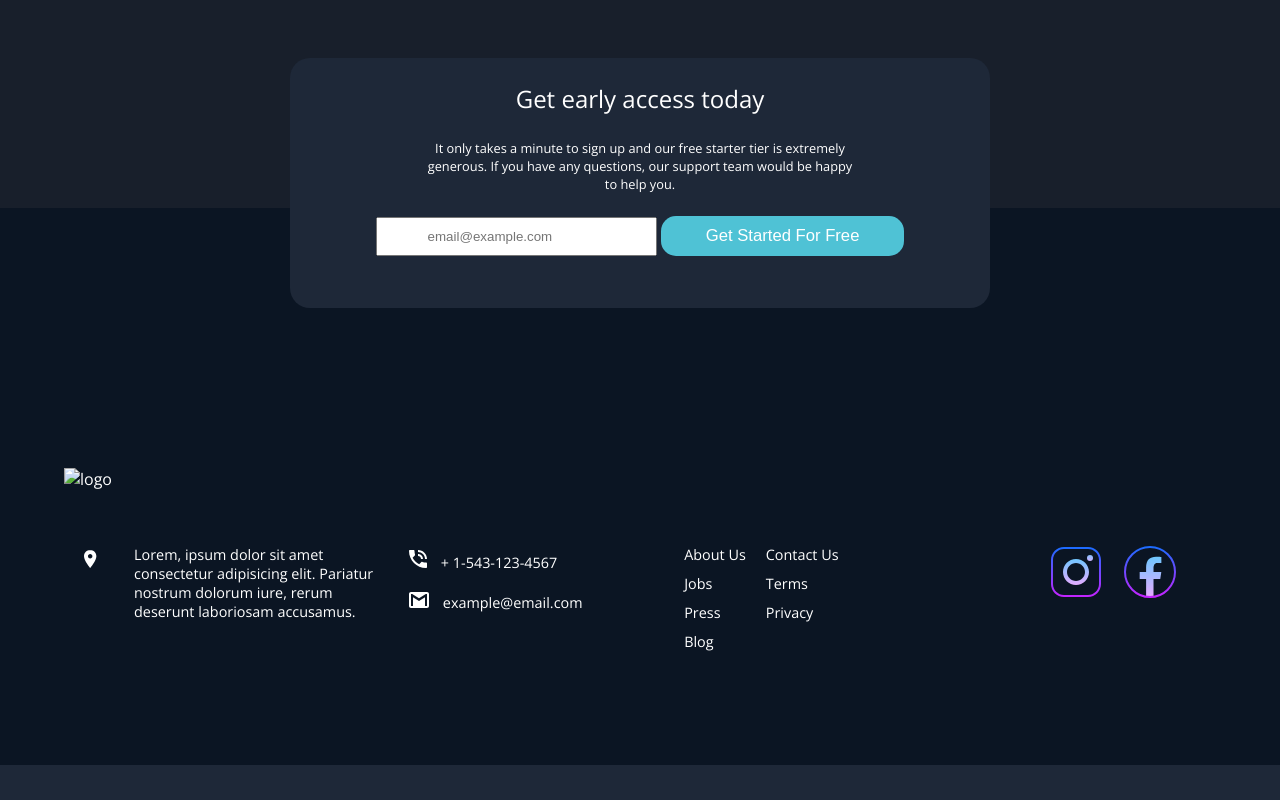
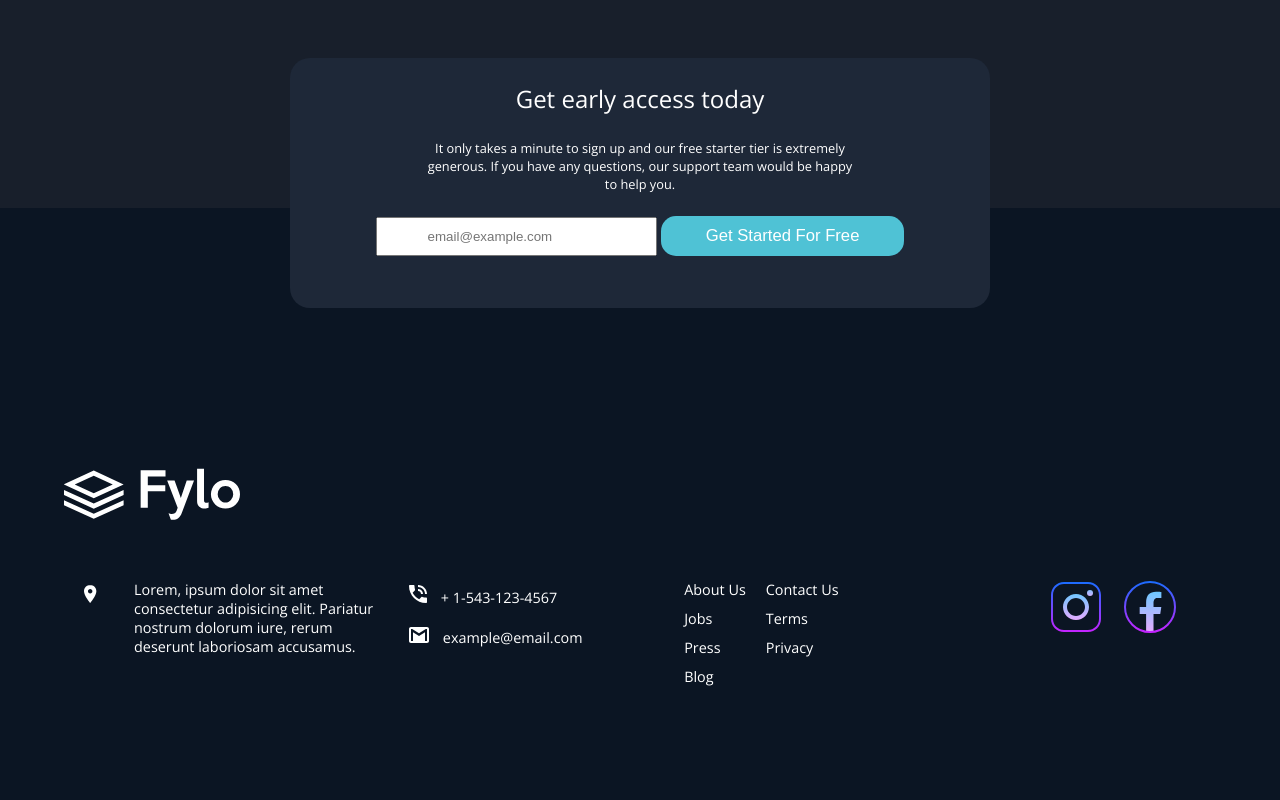
Before and after one commit to JoaoKremerDev/Fylo, a plain HTML site: page index.html in a window 1280 px wide. Shown: the part 2617-3417 px from the top of the page. Before the commit the page ends 3382 px from the top, so only its background shows below. Drawn offline with nearby package versions, Linux system fonts and the light colour scheme; the site is published under a folder, as on GitHub Pages, so addresses that start at the root find nothing.

Commit message:
finalizado OK

```diff
--- a/index.html
+++ b/index.html
@@ -7,7 +7,7 @@
     <meta name="viewport" content="width=device-width, initial-scale=1.0" />
     <link href="https://fonts.googleapis.com/css2?family=Open+Sans:ital,wght@0,400;0,700;1,400;1,700&display=swap"
         rel="stylesheet" />
-    <link rel="stylesheet" href="style.css" />
+    <link rel="stylesheet" href="style.css"  />
     <title>Fylo</title>
 </head>
 
@@ -178,7 +178,7 @@
         <footer class="footer">
             <div class="footer-container">
                 <div class="footer-logo">
-                    <img src="/imagens/logo.svg" alt="logo">
+                    <img src="./imagens/logo.svg" alt="logo">
                 </div>
                 <div class="footer-info">
                     <div class="footer-location footer-item">
```
